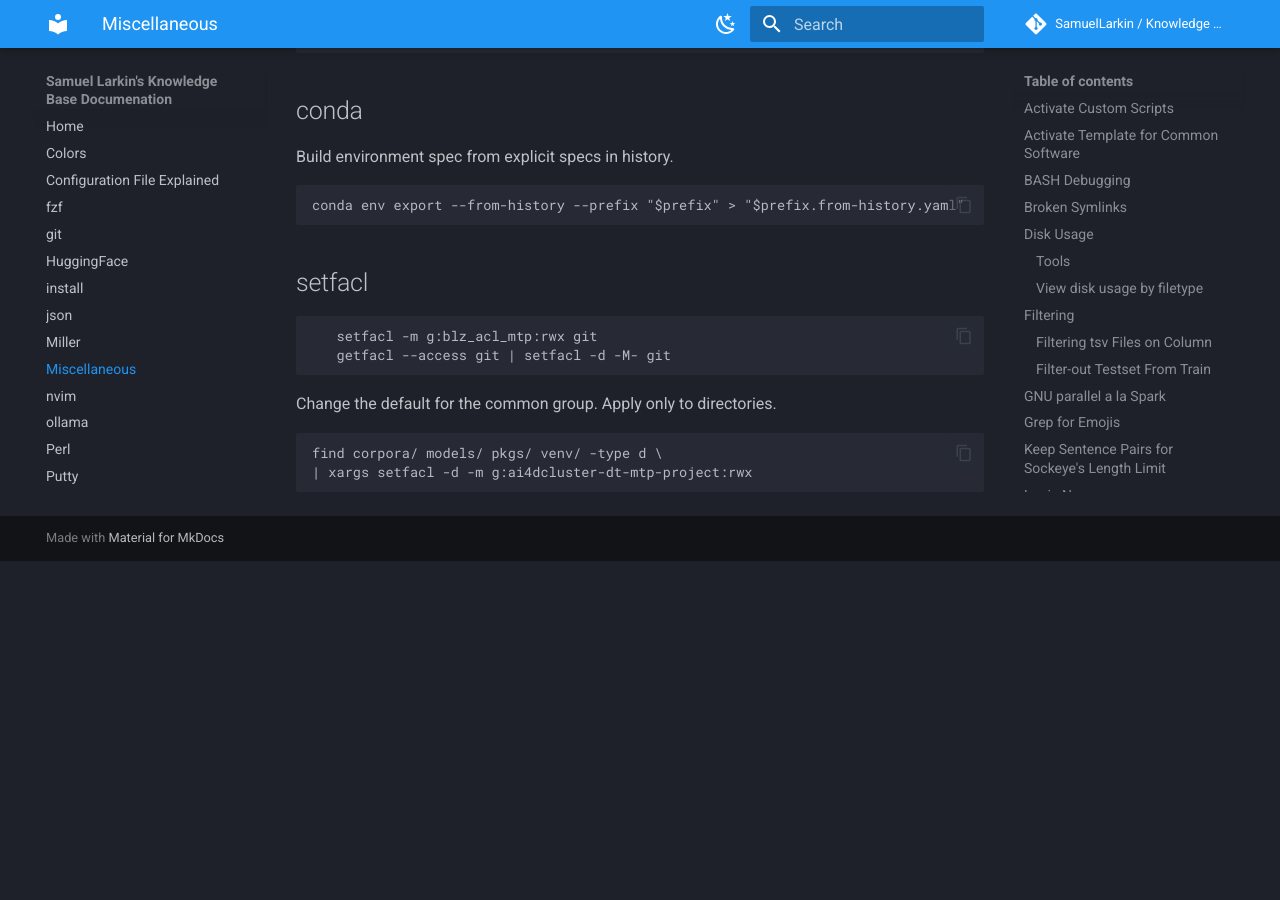
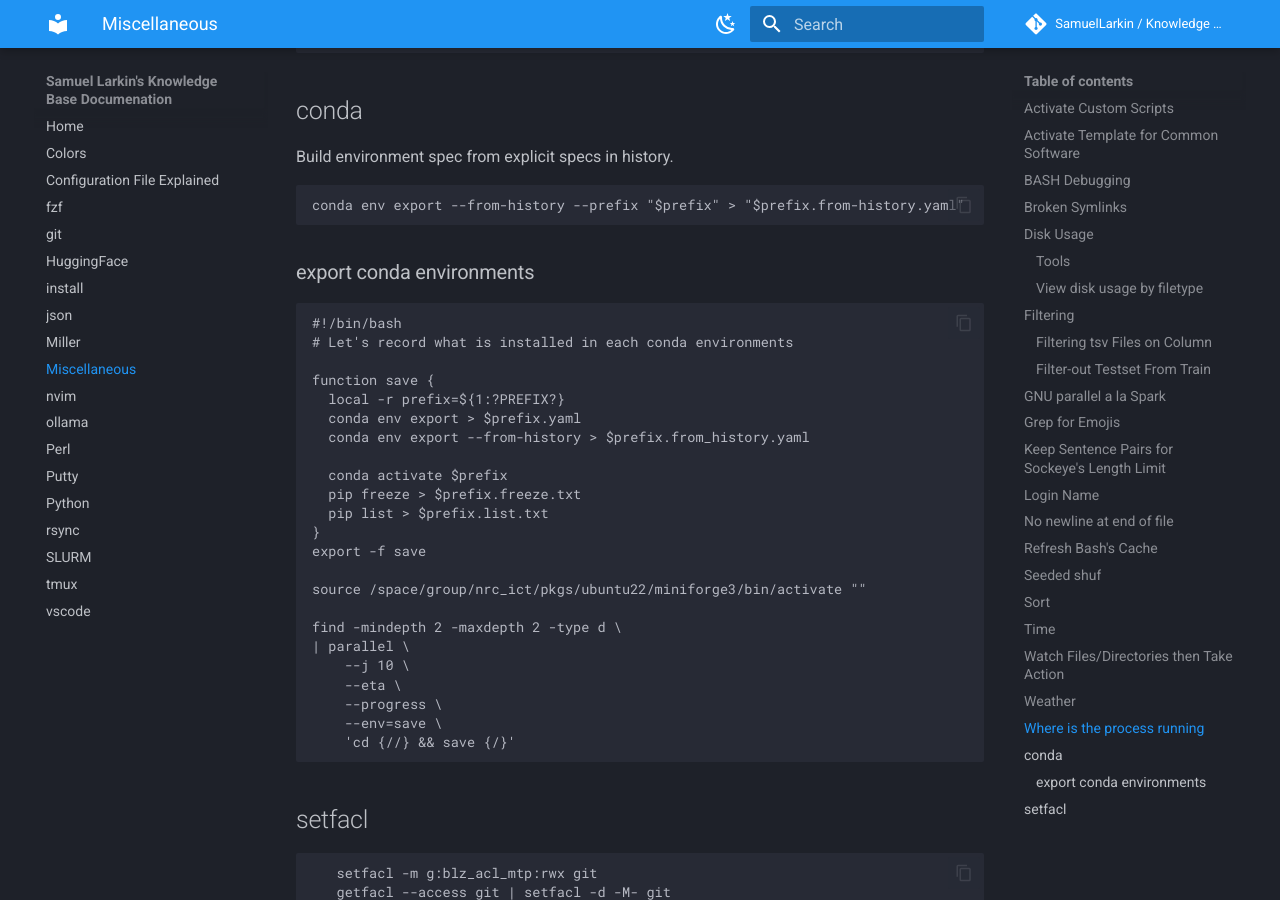
Before and after one commit to SamuelLarkin/kb, an MkDocs documentation site: the page built from docs/miscellaneous.md, in a window 1280 px wide and 900 px high, scrolled down 6250 px. Built offline with MkDocs 1.6.1 and Material for MkDocs 9.7.7, drawn with Linux system fonts in a browser that asks for light colours; comment, search, counter and statistics services are not loaded; the version menu is left out; before the commit the page ends 6811 px from its top, so only the background shows below that.

Commit message:
docs(misc): added a script to save a conda environment

````diff
--- a/docs/miscellaneous.md
+++ b/docs/miscellaneous.md
@@ -299,6 +299,34 @@ Build environment spec from explicit specs in history.
 conda env export --from-history --prefix "$prefix" > "$prefix.from-history.yaml"
 ```
 
+### export conda environments
+
+```sh
+#!/bin/bash
+# Let's record what is installed in each conda environments
+
+function save {
+  local -r prefix=${1:?PREFIX?}
+  conda env export > $prefix.yaml
+  conda env export --from-history > $prefix.from_history.yaml
+
+  conda activate $prefix
+  pip freeze > $prefix.freeze.txt
+  pip list > $prefix.list.txt
+}
+export -f save
+
+source /space/group/nrc_ict/pkgs/ubuntu22/miniforge3/bin/activate ""
+
+find -mindepth 2 -maxdepth 2 -type d \
+| parallel \
+    --j 10 \
+    --eta \
+    --progress \
+    --env=save \
+    'cd {//} && save {/}'
+```
+
 ## setfacl
 
 ```sh
````
